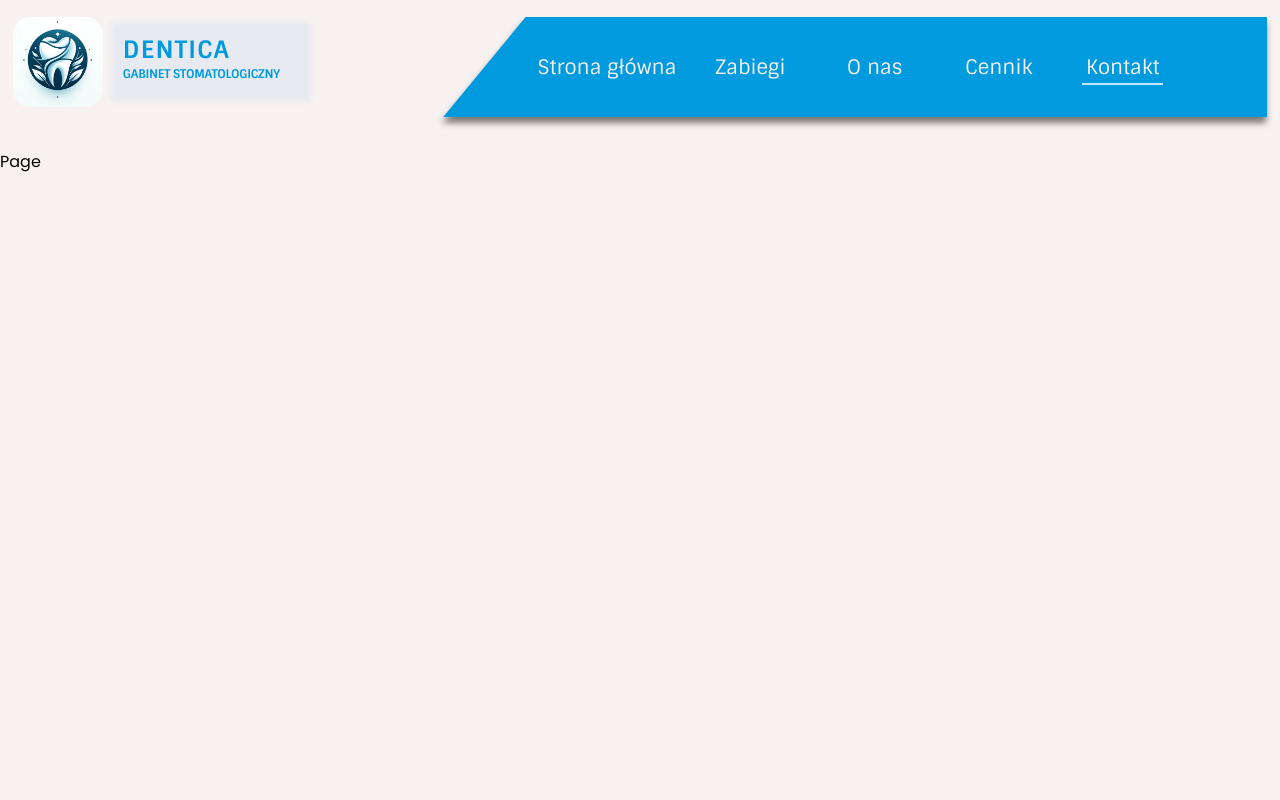
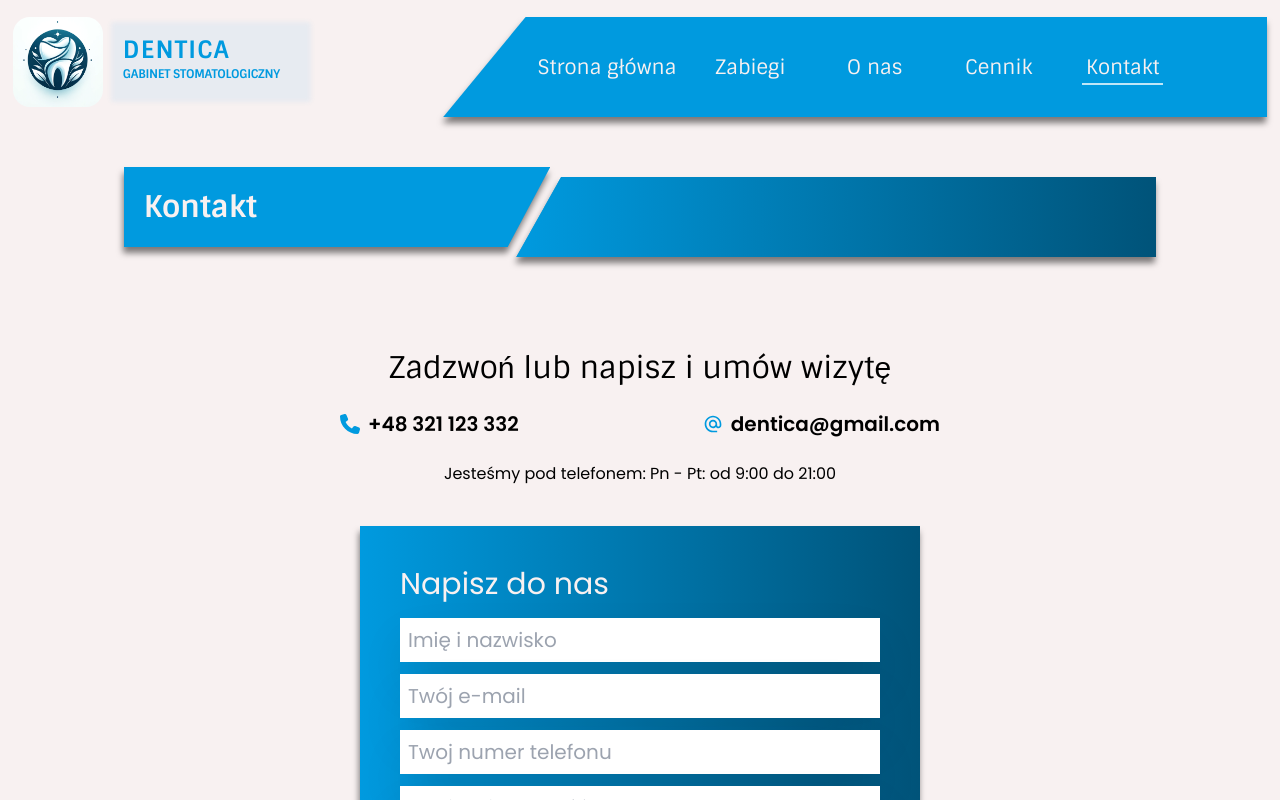
Before and after one commit to Engarr/DENTICA, a Next.js app: page /kontakt in a window 1280 px wide. Shown: the top 800 px of the page. Built offline with nearby package versions, Linux system fonts and the light colour scheme.

Commit message:
add Kontakt page

```diff
--- a/app/globals.css
+++ b/app/globals.css
@@ -99,6 +99,9 @@ body,
     clip-path: polygon(18% 0, 100% 0, 100% 74%, 81% 100%, 0 100%, 0 25%);
     background-image: linear-gradient(to right, #009adf, #005379);
   }
+  .gradient {
+    background-image: linear-gradient(to right, #009adf, #005379);
+  }
 }
 
 body {
--- a/app/kontakt/page.tsx
+++ b/app/kontakt/page.tsx
@@ -1,7 +1,43 @@
 import React from 'react';
+import ContactForm from '@/components/home-page/components/contact-form';
+import SectionTitle from '@/components/home-page/components/section-title';
+import Wrapper from '@/components/wrapper';
+import { sintony } from '@/lib/fonts';
+import { FaPhone } from 'react-icons/fa6';
+import { MdAlternateEmail } from 'react-icons/md';
 
 const KontaktPage = () => {
-  return <div className='mt-[100px] lg:my-[150px] min-h-[100vh]'>Page</div>;
+  return (
+    <section className='mt-[100px] lg:my-[150px]'>
+      <div className=''>
+        <SectionTitle text='Kontakt' />
+      </div>
+      <Wrapper style='h-auto mt-[100px] lg:mt-[200px]  flex-col'>
+        <div className='flex flex-col items-center justify-center gap-6 mb-10 w-full bg-cyan-20 '>
+          <p className={`${sintony.className} text-3xl`}>
+            Zadzwoń lub napisz i umów wizytę
+          </p>
+          <div className=' text-xl flex justify-between  w-full max-w-[600px]'>
+            <div className='flex items-center gap-2'>
+              <FaPhone className='text-[var(--main-color)]' />
+              <p className='font-semibold'>+48 321 123 332</p>
+            </div>
+            <div className='flex items-center gap-2'>
+              <MdAlternateEmail className='text-[var(--main-color)]' />
+              <p className='font-semibold'>dentica@gmail.com</p>
+            </div>
+          </div>
+          <p>Jesteśmy pod telefonem: Pn - Pt: od 9:00 do 21:00</p>
+        </div>
+        <div className='bg-[var(--main-color)] p-10 divShadow gradient'>
+          <p className='text-3xl mb-4 text-[var(--text-first-color)]'>
+            Napisz do nas
+          </p>
+          <ContactForm />
+        </div>
+      </Wrapper>
+    </section>
+  );
 };
 
 export default KontaktPage;
--- a/components/home-page/components/section-title.tsx
+++ b/components/home-page/components/section-title.tsx
@@ -10,7 +10,7 @@ type SectionTitleType = {
 const SectionTitle = ({ text, style }: SectionTitleType) => {
   return (
     <Wrapper style=''>
-      <div className='relative top-0 w-full'>
+      <div className=' top-0  w-full xl:w-5/6 relative '>
         <div
           className={cn(
             'divShadow absolute top-[17px] left-[5%] lg:left-[17px] w-[92%] lg:w-2/5',
--- a/components/home-page/contact-section.tsx
+++ b/components/home-page/contact-section.tsx
@@ -19,7 +19,7 @@ const ContactSection = () => {
               </h4>
               <div className=''>
                 <Button style='w-full md:w-auto ' href='/kontakt'>
-                  Umów wizytę online
+                  Umów wizytę
                 </Button>
               </div>
               <p className='text-base xs:text-lg md:text-xl xl:text-2xl '>
```
